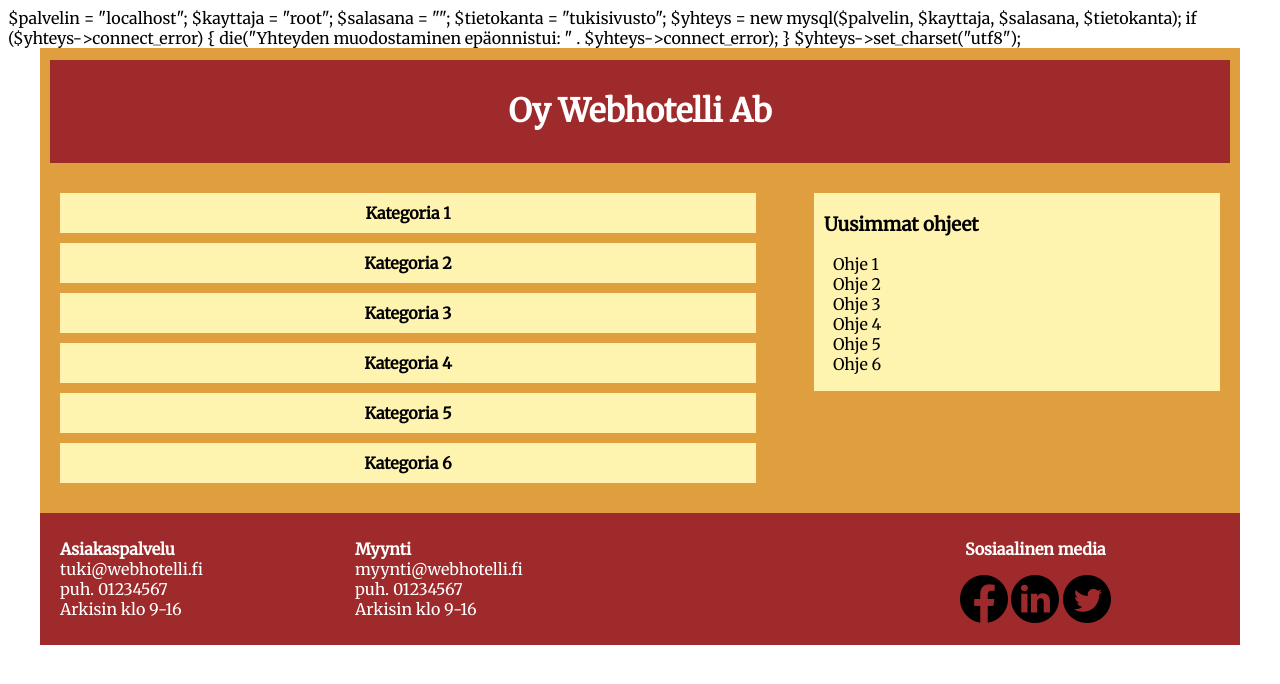
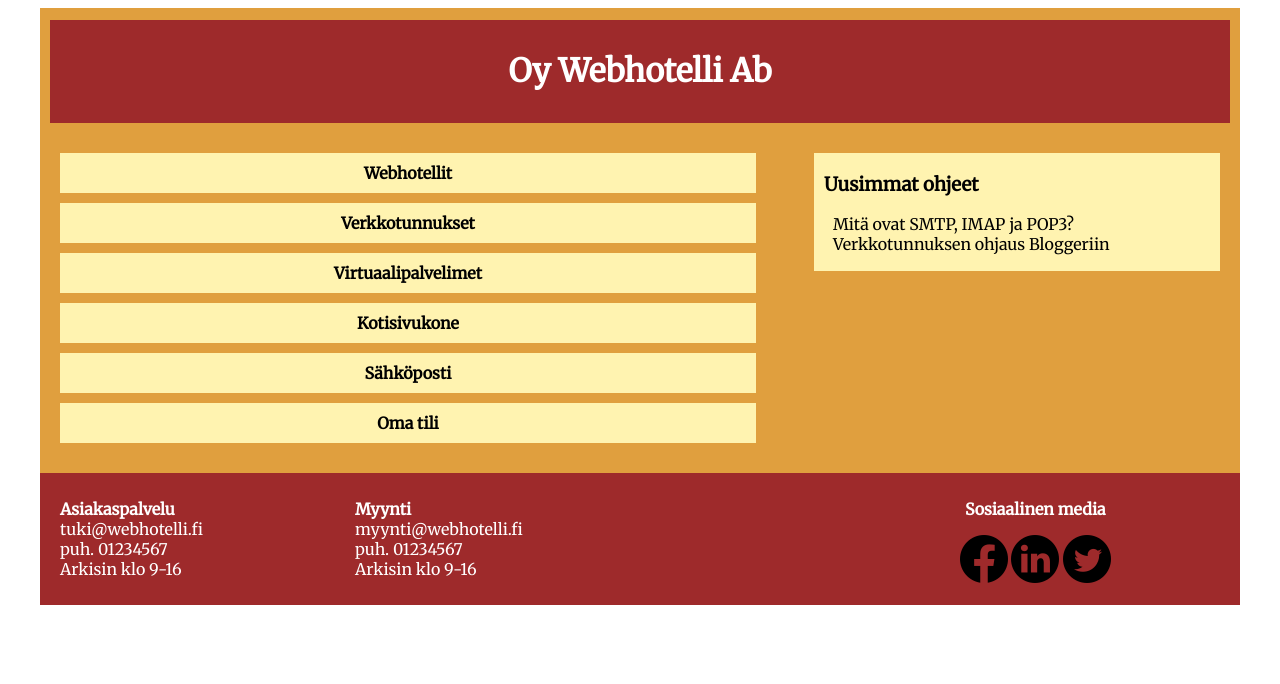
Before and after one commit to BenkkuH/Projekti, a PHP site: page / in a window 1280 px wide. Shown: the top 684 px of the page. Run offline with PHP 8.4, Linux system fonts and the light colour scheme; data comes from the database, SQL or seed files in the repository.

Commit message:
index php luotu

```diff
--- a/-etusivu/index.php
+++ b/-etusivu/index.php
@@ -18,25 +18,28 @@
 			</div>
 		</header>
 		<main>
-			<div id="kategoriat">
-				<a href="Projektityo_kategoria.html"><b>Kategoria 1</b></a>
-				<a href="Projektityo_kategoria.html"><b>Kategoria 2</b></a>
-				<a href="Projektityo_kategoria.html"><b>Kategoria 3</b></a>
-				<a href="Projektityo_kategoria.html"><b>Kategoria 4</b></a>
-				<a href="Projektityo_kategoria.html"><b>Kategoria 5</b></a>
-				<a href="Projektityo_kategoria.html"><b>Kategoria 6</b></a>
+			<div id="kategoriat"><?php
+                $hakusql = "SELECT nimi, kategoria_id FROM kategoria
+                    ORDER BY jarjestysnro";
+                    $tulokset = $yhteys->query($hakusql);
+                    while($rivi = $tulokset->fetch_assoc()) {
+            ?>
+				<a href="kategoria.php?id=<?php echo $rivi["kategoria_id"];?>"><b><?php echo $rivi["nimi"];?></b></a>
+            <?php } ?>
 			</div>
 			<div id="ohjesailio">
 				<h3>Uusimmat ohjeet</h3>
 				<nav id="linkit">
-					<ul>
-						<li><a class="linkki" href="ohje.html">Ohje 1 </a></li>
-						<li><a class="linkki" href="ohje.html">Ohje 2 </a></li>
-						<li><a class="linkki" href="ohje.html">Ohje 3 </a></li>
-						<li><a class="linkki" href="ohje.html">Ohje 4 </a></li>
-						<li><a class="linkki" href="ohje.html">Ohje 5 </a></li>
-						<li><a class="linkki" href="ohje.html">Ohje 6 </a></li>
+					<ul><?php
+                        $hakusql = "SELECT otsikko, artikkeli_id FROM artikkeli
+                            ORDER BY luontipvm DESC LIMIT 10";
+                            $tulokset = $yhteys->query($hakusql);
+                            while($rivi = $tulokset->fetch_assoc()) {
+                        ?>
+                            <li><a class="linkki" href="ohje.php?id=<?php echo $rivi["artikkeli_id"];?>"><?php echo $rivi["otsikko"];?></a></li>
+                        <?php } ?>
 					</ul>
+
 				</nav>
 			</div>
 		</main>
--- a/-etusivu/tietokanta.php
+++ b/-etusivu/tietokanta.php
@@ -1,12 +1,14 @@
+<?php
    $palvelin = "localhost";
    $kayttaja = "root";
    $salasana = "";
    $tietokanta = "tukisivusto";
 
-$yhteys = new mysql($palvelin, $kayttaja, $salasana, $tietokanta);
+   $yhteys = new mysqli($palvelin, $kayttaja, $salasana, $tietokanta);
 
    if ($yhteys->connect_error) {
       die("Yhteyden muodostaminen epäonnistui: " . $yhteys->connect_error);
    }
 
    $yhteys->set_charset("utf8");
+?>
--- a/-etusivu/tyyli.css
+++ b/-etusivu/tyyli.css
@@ -103,10 +103,12 @@ a.ohjelinkki{
 }
 
 a.linkki {
+	display: block;
 	color:#000000;
 	text-decoration: none;
 	padding-left: 5px;
-	padding-right: 10px;
+	padding-right: 5px;
+	margin-right: 14px;
 }
 
 #linkit a:hover {
```
Lines whose indentation alone changed are shown as unchanged.
